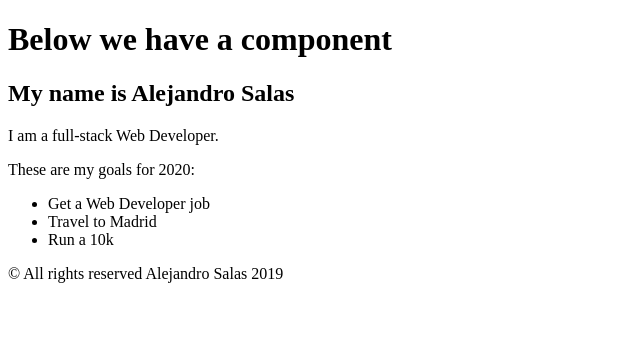
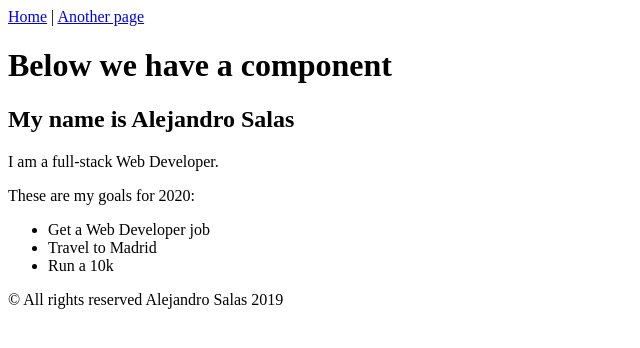
Before and after one commit to alejotsv/react-list, a React (Create React App) app: page / in a window 1280 px wide. Shown: the top 348 px of the page, without its empty margins (0-640 px from the left). Built offline with nearby package versions, Linux system fonts and the light colour scheme.

Commit message:
import and use NavBar component

```diff
--- a/src/index.js
+++ b/src/index.js
@@ -2,6 +2,7 @@ import React from 'react';
 import ReactDOM from 'react-dom';
 import './index.css';
 // import App from './App';
+import NavBar from './components/NavBar';
 import Footer from './components/Footer';
 import PersonalInfo from './components/PersonalInfo';
 import * as serviceWorker from './serviceWorker';
@@ -9,6 +10,7 @@ import * as serviceWorker from './serviceWorker';
 ReactDOM.render(
 
   <div>
+  <NavBar />
   <h1>Below we have a component</h1>
   <PersonalInfo />
   <Footer />
```
